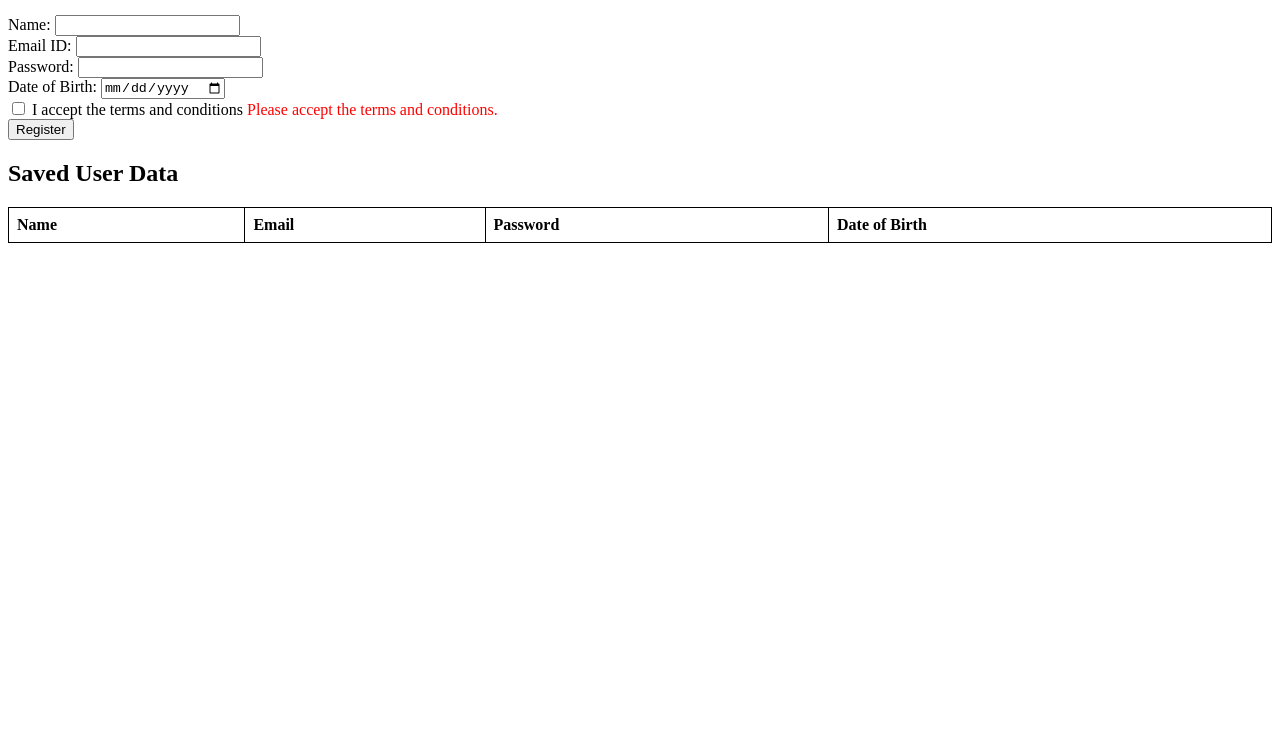
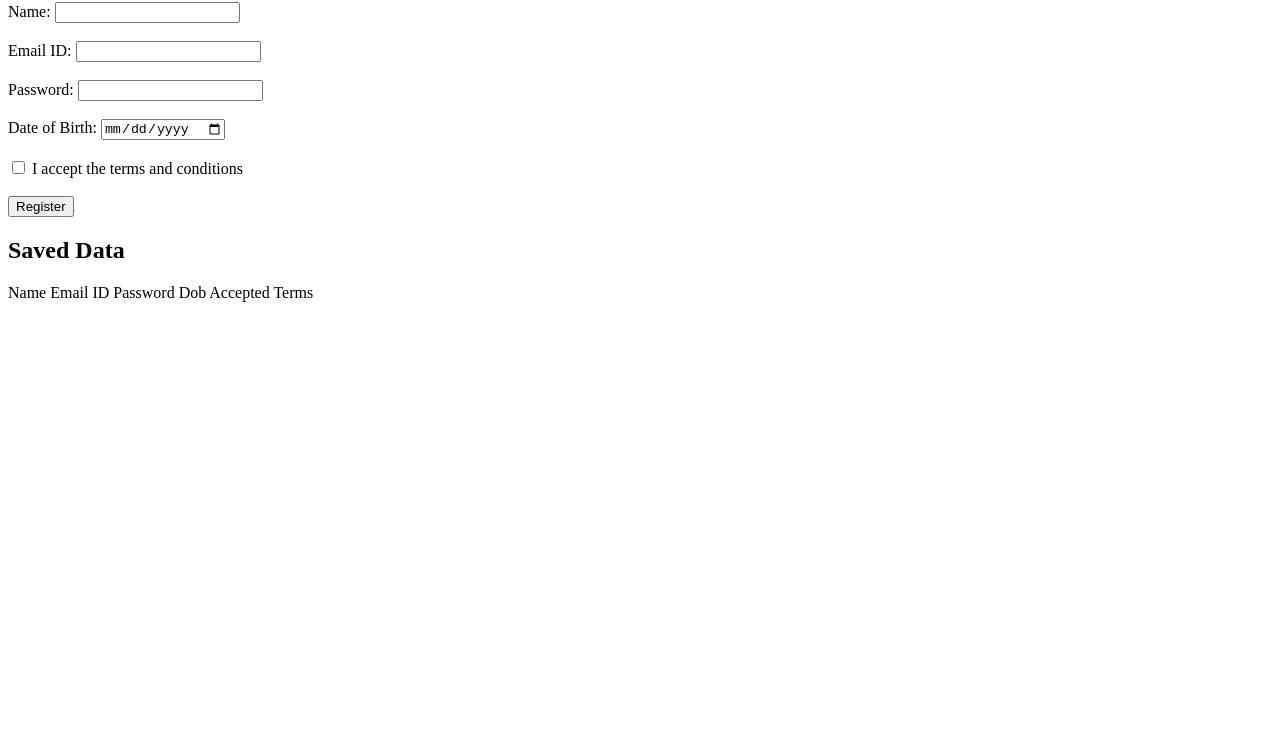
Before and after one commit to sahithikarnati/wd101, a plain HTML site: page index.html in a window 1280 px wide. Shown: the part 65-800 px from the top of the page. Drawn offline with Linux system fonts and the light colour scheme.

Commit message:
Update index.html

```diff
--- a/index.html
+++ b/index.html
@@ -3,9 +3,6 @@
 <head>
   <script defer src="./index.js"></script>
   <style>
-  .error {
-    color: red;
-  }
     table {
       border-collapse: collapse;
       width: 100%;
@@ -19,42 +16,37 @@
   </style>
 </head>
 <body>
-<h1>Registration Form</h1>
+  <h2>Registration Form</h2>
   <form id="registrationForm">
     <label for="name">Name:</label>
-  <input type="text" id="name" name="name" required><br>
+    <input type="text" id="name" name="name" required><br><br>
 
     <label for="email">Email ID:</label>
-  <input type="email" id="email" name="email" required><br>
+    <input type="email" id="email" name="email" required><br><br>
 
     <label for="password">Password:</label>
-  <input type="password" id="password" name="password" required><br>
+    <input type="password" id="password" name="password" required><br><br>
 
     <label for="dob">Date of Birth:</label>
-  <input type="date" id="dob" name="dob" required><br>
+    <input type="date" id="dob" name="dob" required><br><br>
 
     <label>
-    <input type="checkbox" id="terms" required>
+      <input type="checkbox" name="terms" required>
       I accept the terms and conditions
-  </label>
-  <span class="error" id="termsError">Please accept the terms and conditions.</span><br>
+    </label><br><br>
 
     <button type="submit">Register</button>
   </form>
 
-<h2>Saved User Data</h2>
-<table id="userDataTable">
-  <thead>
+  <h2>Saved Data</h2>
+  <table id="savedData">
     <tr>
-      <th>Name</th>
-      <th>Email</th>
-      <th>Password</th>
-      <th>Date of Birth</th>
+      Name
+      Email ID
+      Password
+      Dob
+      Accepted Terms
     </tr>
-  </thead>
-  <tbody>
-    <!-- User data rows will be added here using JavaScript -->
-  </tbody>
   </table>
 
   <script>
```
Lines whose indentation alone changed are shown as unchanged.
